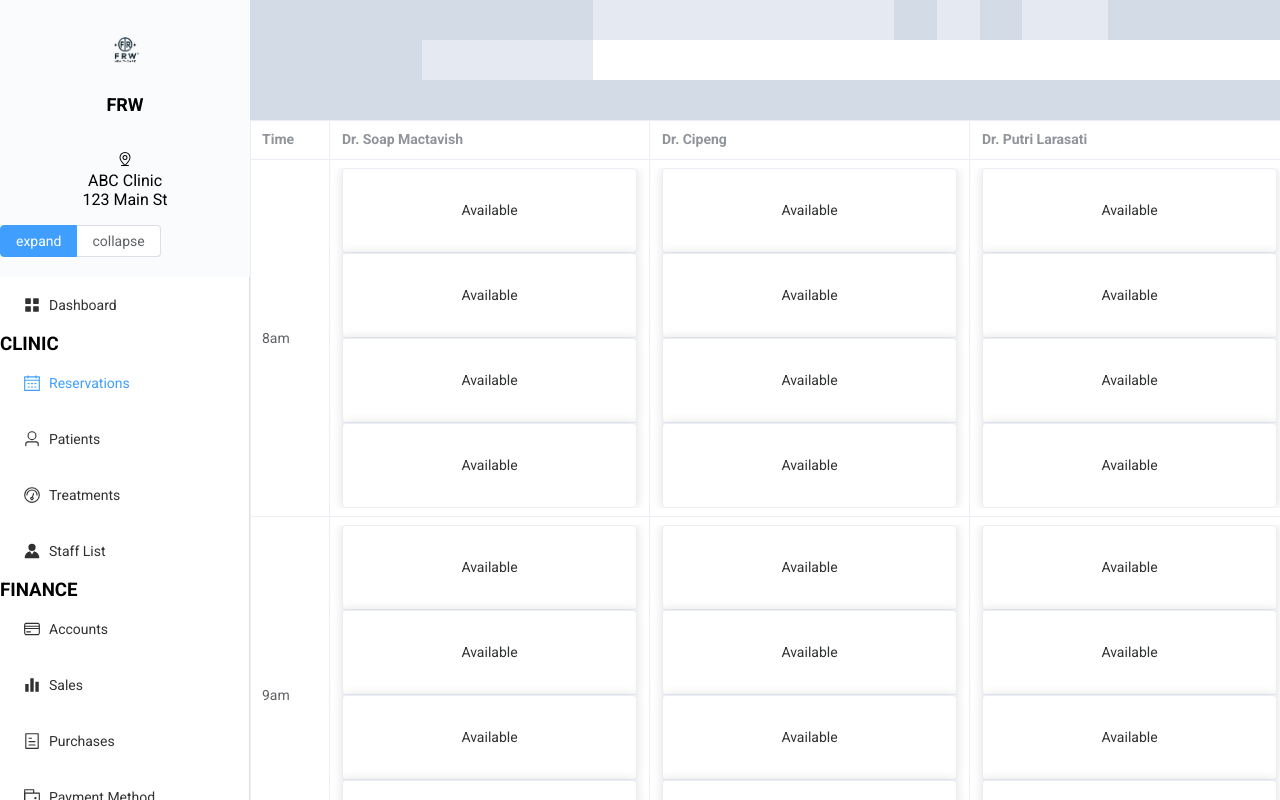
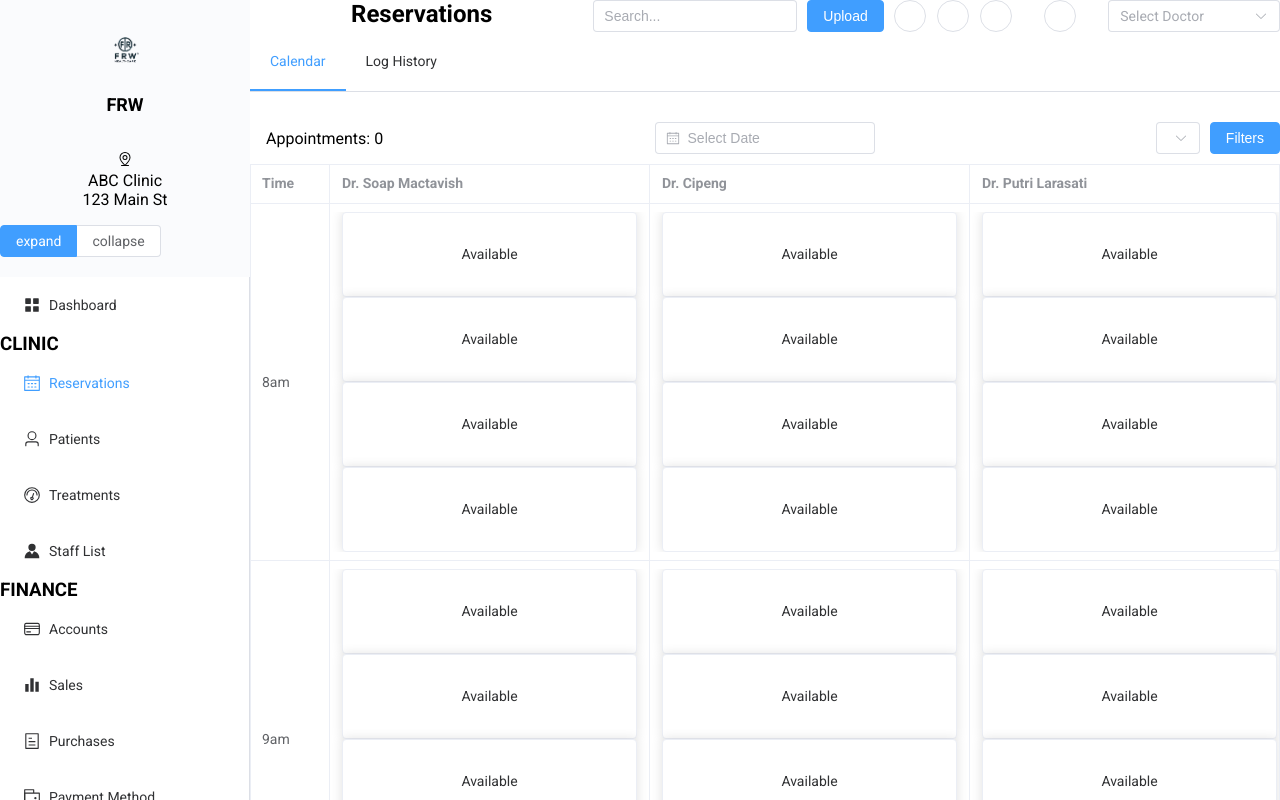
Before and after one commit to preyjk/Double-II, a Vue app in the folder frontend/: page /dashboard in a window 1280 px wide. Built offline with nearby package versions, Linux system fonts and the light colour scheme; what @fawmi/vue-google-maps would draw is missing.

Commit message:
feat: add ui for the AdminHeader, AdminNavigation and ReservationCalendar

```diff
--- a/frontend/src/components/admin/AdminHeader.vue
+++ b/frontend/src/components/admin/AdminHeader.vue
@@ -1,62 +1,132 @@
 <template>
-  <div>
+  <el-header class="dashboard-header">
     <el-row>
-      <el-col :span="24"><div class="grid-content ep-bg-purple-dark" /></el-col>
+      <el-col :span="8">
+        <div class="grid-content">
+          <h2>Reservations</h2>
+        </div>
+      </el-col>
+
+      <el-col :span="7">
+        <div class="grid-content">
+          <el-input
+            placeholder="Search..."
+            :prefix-icon="Search"
+            v-model="searchQuery"
+            style="width: 70%; margin-right: 10px"
+          ></el-input>
+          <el-button type="primary" :icon="Upload">Upload</el-button>
+        </div>
+      </el-col>
+
+      <el-col :span="1">
+        <div class="grid-content">
+          <el-button :icon="QuestionFilled" circle></el-button>
+        </div>
+      </el-col>
+
+      <el-col :span="1">
+        <div class="grid-content">
+          <el-button :icon="Monitor" circle></el-button>
+        </div>
+      </el-col>
+
+      <el-col :span="1">
+        <div class="grid-content">
+          <el-button :icon="Setting" circle></el-button>
+        </div>
+      </el-col>
+
+      <el-col :span="2">
+        <div class="grid-content">
+          <el-button :icon="StarFilled" circle></el-button>
+        </div>
+      </el-col>
+
+      <el-col :span="4">
+        <div class="grid-content">
+          <el-select
+            v-model="selectedDoctor"
+            placeholder="Select Doctor"
+            style="width: 100%"
+          >
+            <el-option
+              v-for="doctor in doctors"
+              :key="doctor.id"
+              :label="doctor.name"
+              :value="doctor.id"
+            >
+              <div class="doctor-option">
+                <img :src="doctor.avatar" class="doctor-avatar" alt="Avatar" />
+                {{ doctor.name }}
+              </div>
+            </el-option>
+          </el-select>
+        </div>
+      </el-col>
     </el-row>
-    <el-row>
-      <el-col :span="12"><div class="grid-content ep-bg-purple" /></el-col>
-      <el-col :span="12"
-        ><div class="grid-content ep-bg-purple-light"
-      /></el-col>
-    </el-row>
-    <el-row>
-      <el-col :span="8"><div class="grid-content ep-bg-purple" /></el-col>
-      <el-col :span="8"><div class="grid-content ep-bg-purple-light" /></el-col>
-      <el-col :span="8"><div class="grid-content ep-bg-purple" /></el-col>
-    </el-row>
-    <el-row>
-      <el-col :span="6"><div class="grid-content ep-bg-purple" /></el-col>
-      <el-col :span="6"><div class="grid-content ep-bg-purple-light" /></el-col>
-      <el-col :span="6"><div class="grid-content ep-bg-purple" /></el-col>
-      <el-col :span="6"><div class="grid-content ep-bg-purple-light" /></el-col>
-    </el-row>
-    <el-row>
-      <el-col :span="4"><div class="grid-content ep-bg-purple" /></el-col>
-      <el-col :span="4"><div class="grid-content ep-bg-purple-light" /></el-col>
-      <el-col :span="4"><div class="grid-content ep-bg-purple" /></el-col>
-      <el-col :span="4"><div class="grid-content ep-bg-purple-light" /></el-col>
-      <el-col :span="4"><div class="grid-content ep-bg-purple" /></el-col>
-      <el-col :span="4"><div class="grid-content ep-bg-purple-light" /></el-col>
-    </el-row>
-  </div>
+  </el-header>
 </template>
 
 <script>
+import {
+  Search,
+  Upload,
+  QuestionFilled,
+  Monitor,
+  Setting,
+  StarFilled,
+} from "@element-plus/icons-vue";
+
 export default {
   name: "AdminHeader",
-  components: {},
+  components: {
+    Search,
+    Upload,
+    QuestionFilled,
+    Monitor,
+    Setting,
+    StarFilled,
+  },
   data() {
-    return {};
+    return {
+      searchQuery: "",
+      selectedDoctor: null,
+      doctors: [
+        { id: 1, name: "Dr. Soap Mactavish", avatar: "/avatars/soap.jpg" },
+        { id: 2, name: "Dr. Cipeng", avatar: "/avatars/cipeng.jpg" },
+        { id: 3, name: "Dr. Putri Larasati", avatar: "/avatars/putri.jpg" },
+      ],
+    };
   },
-  methods: {},
 };
 </script>
 
 <style scoped>
 .grid-content {
-  border-radius: 4px;
-  min-height: 36px;
-  padding: 20px;
-  color: #fff;
+  display: flex;
+  align-items: center;
+  justify-content: center;
   text-align: center;
 }
-.ep-bg-purple-dark {
-  background: #99a9bf;
+
+h2 {
+  margin: 0;
 }
-.ep-bg-purple {
-  background: #d3dce6;
+
+.el-button {
+  margin-right: 10px;
 }
-.ep-bg-purple-light {
-  background: #e5e9f2;
+
+.doctor-avatar {
+  width: 20px;
+  height: 20px;
+  border-radius: 50%;
+  margin-right: 5px;
+}
+
+.doctor-option {
+  display: flex;
+  align-items: center;
 }
 </style>
--- a/frontend/src/components/admin/AdminNavigation.vue
+++ b/frontend/src/components/admin/AdminNavigation.vue
@@ -1,16 +1,71 @@
 <template>
-  <div class="admin-navigation"></div>
+  <div>
+    <!-- Top Bar with Navigation -->
+    <el-row>
+      <el-col :span="24">
+        <el-menu
+          :default-active="activeMenu"
+          mode="horizontal"
+          @select="handleSelect"
+        >
+          <el-menu-item index="calendar">Calendar</el-menu-item>
+          <el-menu-item index="log-history">Log History</el-menu-item>
+        </el-menu>
+      </el-col>
+    </el-row>
+
+    <!-- Main Content -->
+    <el-row>
+      <el-col :span="24">
+        <div v-if="activeMenu === 'calendar'">
+          <!-- Calendar Component -->
+          <ReservationCalendar />
+        </div>
+        <div v-else-if="activeMenu === 'log-history'">
+          <!-- Log History Component -->
+          <!-- <LogHistory /> -->
+        </div>
+      </el-col>
+    </el-row>
+  </div>
 </template>
 
 <script>
+import ReservationCalendar from "@/components/admin/ReservationCalendar.vue";
+// import LogHistory from "@/components/LogHistory.vue";
+
 export default {
   name: "AdminNavigation",
-  components: {},
+  components: { ReservationCalendar },
   data() {
-    return {};
+    return {
+      activeMenu: "calendar", // default view
+    };
   },
-  methods: {},
+  methods: {
+    handleSelect(key) {
+      this.activeMenu = key; // Change the active view based on selected menu item
+    },
+  },
 };
 </script>
 
-<style scoped></style>
+<style scoped>
+.el-menu {
+  margin-bottom: 20px;
+}
+
+.el-menu-item {
+  color: #333;
+}
+
+.el-menu-item:hover {
+  background-color: #99a9bf;
+  color: #fff;
+}
+
+.grid-content {
+  padding: 20px;
+  text-align: center;
+}
+</style>
--- a/frontend/src/components/admin/ReservationCalendar.vue
+++ b/frontend/src/components/admin/ReservationCalendar.vue
@@ -1,6 +1,39 @@
 <template>
   <div>
-    <el-table :data="timeSlots" style="width: 100%" border>
+    <!-- Top Row with Calendar, Appointment Count, Date Picker, and Doctor Filter -->
+    <div class="header-row">
+      <div class="left-section">
+        <el-icon><i class="el-icon-date"></i></el-icon>
+        <span>Appointments: {{ appointments.length }}</span>
+      </div>
+
+      <div class="center-section">
+        <el-date-picker
+          v-model="selectedDate"
+          type="date"
+          placeholder="Select Date"
+          style="margin-right: 10px"
+        ></el-date-picker>
+      </div>
+
+      <div class="right-section">
+        <el-select v-model="selectedDoctorFilter" placeholder="Select Doctor">
+          <el-option label="All GP" value="all"></el-option>
+          <el-option
+            v-for="doctor in doctors"
+            :key="doctor.id"
+            :label="doctor.name"
+            :value="doctor.id"
+          ></el-option>
+        </el-select>
+        <el-button type="primary" @click="filterAppointments"
+          >Filters</el-button
+        >
+      </div>
+    </div>
+
+    <!-- Table for Appointments -->
+    <el-table :data="filteredTimeSlots" style="width: 100%" border>
       <el-table-column
         prop="time"
         label="Time"
@@ -13,7 +46,7 @@
       </el-table-column>
 
       <el-table-column
-        v-for="doctor in doctors"
+        v-for="doctor in filteredDoctors"
         :key="doctor.id"
         :label="doctor.name"
         width="320"
@@ -68,6 +101,8 @@ export default {
       },
       selectedTime: null,
       selectedDoctor: null,
+      selectedDate: null, // For date picker
+      selectedDoctorFilter: "all", // For doctor filtering
       doctors: [
         { id: 1, name: "Dr. Soap Mactavish" },
         { id: 2, name: "Dr. Cipeng" },
@@ -87,6 +122,21 @@ export default {
         { time: "5pm", intervals: ["5:00", "5:15", "5:30", "5:45"] },
       ],
     };
+  },
+  computed: {
+    // Filtered doctors based on the selected filter
+    filteredDoctors() {
+      if (this.selectedDoctorFilter === "all") {
+        return this.doctors;
+      }
+      return this.doctors.filter(
+        (doctor) => doctor.id === this.selectedDoctorFilter
+      );
+    },
+    // Apply date filter to time slots (assuming your timeSlots might change with the date in future)
+    filteredTimeSlots() {
+      return this.timeSlots;
+    },
   },
   methods: {
     // Open appointment dialog
@@ -120,11 +170,34 @@ export default {
       this.appointmentForm.patientName = "";
       this.appointmentForm.reason = "";
     },
+    // Filter appointments (future functionality, you can extend it)
+    filterAppointments() {
+      console.log("Filter applied");
+      // Filtering logic will go here if necessary
+    },
   },
 };
 </script>
 
 <style scoped>
+.header-row {
+  display: flex;
+  justify-content: space-between;
+  align-items: center;
+  padding: 10px 0;
+}
+
+.left-section,
+.center-section,
+.right-section {
+  display: flex;
+  align-items: center;
+}
+
+.right-section {
+  gap: 10px;
+}
+
 .appointment-cell {
   cursor: pointer;
   padding: 10px;
--- a/frontend/src/pages/admin/DashboardPage.vue
+++ b/frontend/src/pages/admin/DashboardPage.vue
@@ -124,49 +124,9 @@
       </el-aside>
 
       <el-container class="dashboard-right">
-        <el-header class="dashboard-header">
-          <el-row>
-            <el-col :span="8">
-              <div class="grid-content ep-bg-purple"></div>
-            </el-col>
-            <el-col :span="7">
-              <div class="grid-content ep-bg-purple-light"></div>
-            </el-col>
-            <el-col :span="1">
-              <div class="grid-content ep-bg-purple"></div>
-            </el-col>
-            <el-col :span="1">
-              <div class="grid-content ep-bg-purple-light"></div>
-            </el-col>
-            <el-col :span="1">
-              <div class="grid-content ep-bg-purple"></div>
-            </el-col>
-            <el-col :span="2">
-              <div class="grid-content ep-bg-purple-light"></div>
-            </el-col>
-            <el-col :span="4">
-              <div class="grid-content ep-bg-purple"></div>
-            </el-col>
-          </el-row>
-        </el-header>
-
         <el-main class="dashboard-main">
-          <el-row>
-            <el-col :span="4">
-              <div class="grid-content ep-bg-purple"></div>
-            </el-col>
-            <el-col :span="4">
-              <div class="grid-content ep-bg-purple-light"></div>
-            </el-col>
-          </el-row>
-          <el-row>
-            <el-col :span="24">
-              <div class="grid-content ep-bg-purple"></div>
-            </el-col>
-          </el-row>
-          <el-row>
-            <ReservationCalendar></ReservationCalendar>
-          </el-row>
+          <AdminHeader></AdminHeader>
+          <AdminNavigation></AdminNavigation>
         </el-main>
       </el-container>
     </el-container>
@@ -175,11 +135,13 @@
 
 <script>
 import logoSrc from "@/assets/logo.png";
-import ReservationCalendar from "@/components/admin/ReservationCalendar.vue";
+import AdminHeader from "@/components/admin/AdminHeader.vue";
+import AdminNavigation from "@/components/admin/AdminNavigation.vue";
 
 export default {
   components: {
-    ReservationCalendar,
+    AdminHeader,
+    AdminNavigation,
   },
   data() {
     return {
```
